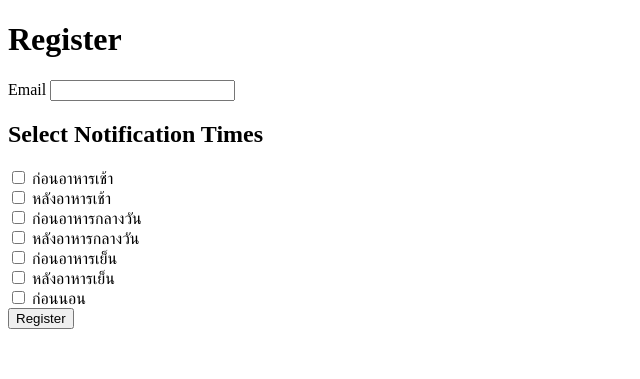
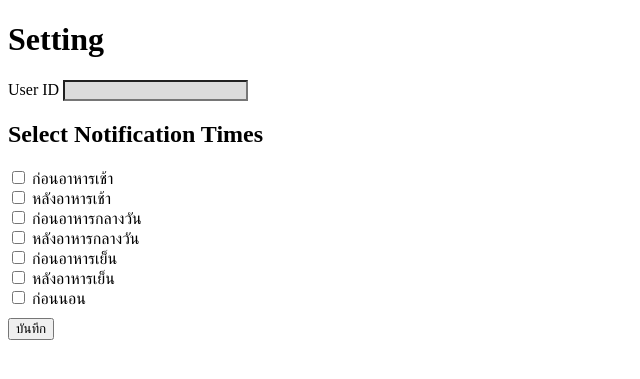
Before and after one commit to RiwRiwara/mcare-line-webhook, a Flask app: template templates/register.html in a window 1280 px wide. Shown: the top 379 px of the page, without its empty margins (0-640 px from the left). Run offline with Flask 3, Linux system fonts and the light colour scheme; the template is opened without the code that fills it, so the values that code supplies are empty; parts of the project's set-up code (start-up, migrations or seed data) failed here and were passed over.

Commit message:
chore: Update register page to include user data and setting form

```diff
--- a/app.py
+++ b/app.py
@@ -1,4 +1,4 @@
-from flask import Flask, request, jsonify, render_template
+from flask import Flask, request, jsonify, render_template, redirect
 import requests
 import os
 from pymongo.mongo_client import MongoClient
@@ -59,7 +59,9 @@ def register(user_id):
     else:
         if not is_registered(user_id):
             users_collection.insert_one({"user_id": user_id})
-            send_message(user_id, register_message)
+            message_template = register_message
+            message_template["template"]["actions"][0]["uri"] = f"https://mcare-line-webhook.vercel.app/register?user_id={user_id}"
+            send_message(user_id, message_template)
 
 
 def is_registered(user_id):
@@ -72,12 +74,43 @@ def home():
 
 @app.route("/register", methods=["GET"])
 def register_page():
-    return render_template('register.html')
+    user_data = users_collection.find_one({"user_id": request.args.get("user_id")})
+    if not user_data:
+        return "ผิดพลาด "
+    return render_template('register.html', user_data=user_data)
 
-@app.route("/register", methods=["POST"])
-def register_form():
-    return "ลงทะเบียนเรียบร้อยแล้ว"
+@app.route("/setting", methods=["POST"])
+def setting_form():
+    user_id = request.form.get('user_id')
+    email = request.form.get('email')
+    notifications = {
+        "before_breakfast": False,
+        "after_breakfast": False,
+        "before_lunch": False,
+        "after_lunch": False,
+        "before_dinner": False,
+        "after_dinner": False,
+        "before_sleep": False
+    }
 
+    selected_notifications = request.form.getlist('notifications')
+    for notification in selected_notifications:
+        if notification in notifications:
+            notifications[notification] = True
+
+    update_data = {
+        "email": email,
+        **notifications
+    }
+
+    users_collection.update_one(
+        {"user_id": user_id},
+        {"$set": update_data},
+        upsert=True
+    )
+
+    # back to register page
+    return redirect(f"/register?user_id={user_id}")
 
 
 
@@ -98,7 +131,21 @@ def scheduled_task(message):
     users = users_collection.find()
     for user in users:
         user_id = user["user_id"]
-        send_message(user_id, message)
+
+        if user["before_breakfast"]:
+            send_message(user_id, message)
+        if user["after_breakfast"]:
+            send_message(user_id, message)
+        if user["before_lunch"]:
+            send_message(user_id, message)
+        if user["after_lunch"]:
+            send_message(user_id, message)
+        if user["before_dinner"]:
+            send_message(user_id, message)
+        if user["after_dinner"]:
+            send_message(user_id, message)
+        if user["before_sleep"]:
+            send_message(user_id, message)
 
 
 if __name__ == "__main__":
--- a/templates/register.html
+++ b/templates/register.html
@@ -1,55 +1,93 @@
 <!DOCTYPE html>
 <html lang="en">
+
 <head>
     <meta charset="UTF-8">
     <meta name="viewport" content="width=device-width, initial-scale=1.0">
     <title>Register</title>
 </head>
+
 <body>
-    <h1>Register</h1>
-    <form action="/register" method="POST">
-        <label for="email">Email</label>
-        <input type="text" name="email" id="email">
+
+    <h1>Setting</h1>
+    <form action="/setting" method="POST">
+
+        <div style="margin-bottom: 6px;">
+            <label for="user_id">User ID</label>
+            <input type="text" readonly name="user_id" value="{{user_data.user_id}}" style="background-color: gainsboro;">
+        </div>
+
 
         <h2>Select Notification Times</h2>
         <label>
-            <input type="checkbox" name="notifications" value="before_breakfast">
+            <input type="checkbox" name="notifications" value="before_breakfast"
+            {% if user_data.before_breakfast %}
+            checked
+            {% endif %}
+            >
             ก่อนอาหารเช้า
         </label><br>
 
         <label>
-            <input type="checkbox" name="notifications" value="after_breakfast">
+            <input type="checkbox" name="notifications" value="after_breakfast"
+            {% if user_data.after_breakfast %}
+            checked
+            {% endif %}
+            >
             หลังอาหารเช้า
         </label><br>
 
         <label>
-            <input type="checkbox" name="notifications" value="before_lunch">
+            <input type="checkbox" name="notifications" value="before_lunch"
+            {% if user_data.before_lunch %}
+            checked
+            {% endif %}
+            >
             ก่อนอาหารกลางวัน
         </label><br>
 
         <label>
-            <input type="checkbox" name="notifications" value="after_lunch">
+            <input type="checkbox" name="notifications" value="after_lunch"
+            {% if user_data.after_lunch %}
+            checked
+            {% endif %}
+
+            >
             หลังอาหารกลางวัน
         </label><br>
 
         <label>
-            <input type="checkbox" name="notifications" value="before_dinner">
+            <input type="checkbox" name="notifications" value="before_dinner"
+            {% if user_data.before_dinner %}
+            checked
+            {% endif %}
+            >
             ก่อนอาหารเย็น
         </label><br>
 
         <label>
-            <input type="checkbox" name="notifications" value="after_dinner">
+            <input type="checkbox" name="notifications" value="after_dinner"
+            {% if user_data.after_dinner %}
+            checked
+            {% endif %}
+            >
             หลังอาหารเย็น
         </label><br>
 
         <label>
-            <input type="checkbox" name="notifications" value="before_sleep">
+            <input type="checkbox" name="notifications" value="before_sleep"
+            {% if user_data.before_sleep %}
+            checked
+            {% endif %}
+            >
             ก่อนนอน
         </label><br>
 
 
-
-        <button type="submit">Register</button>
+        <div style="margin-top: 10px;">
+            <button type="submit">บันทึก</button>
+        </div>
     </form>
 </body>
+
 </html>
```
